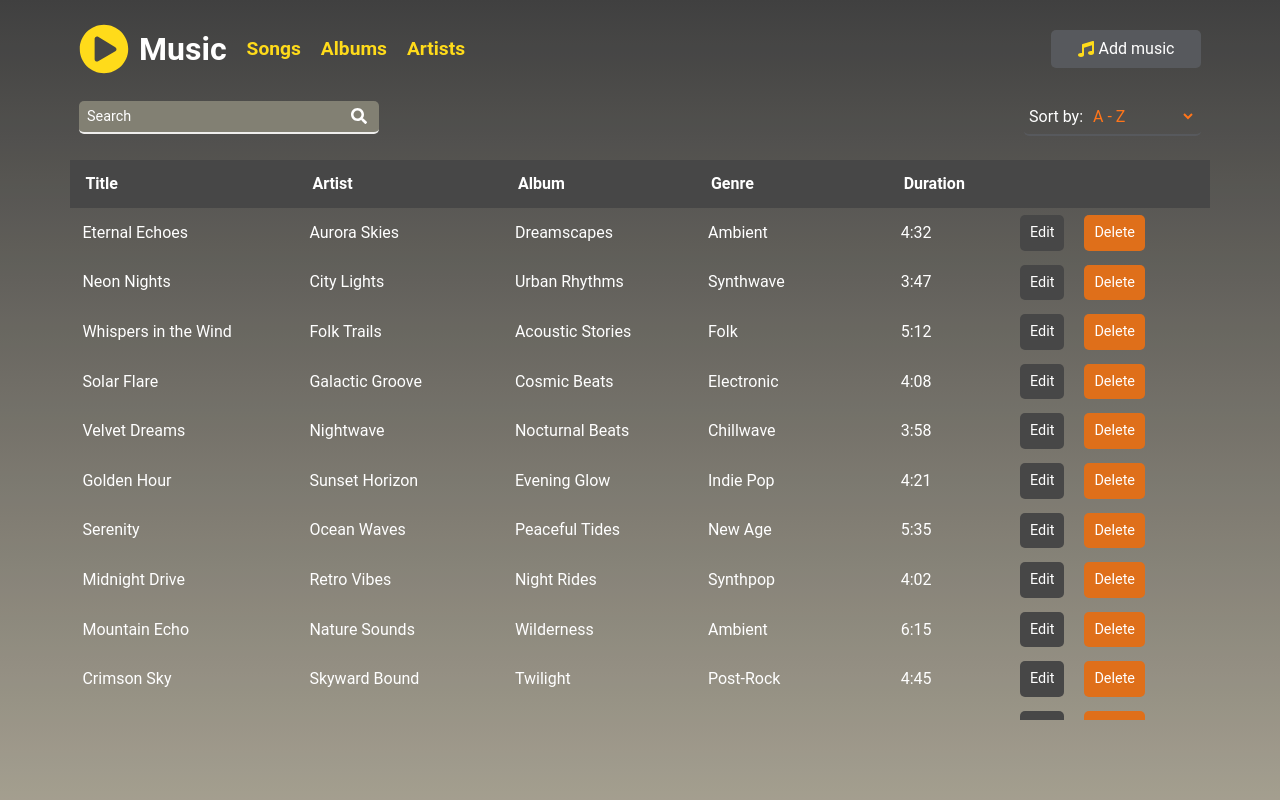
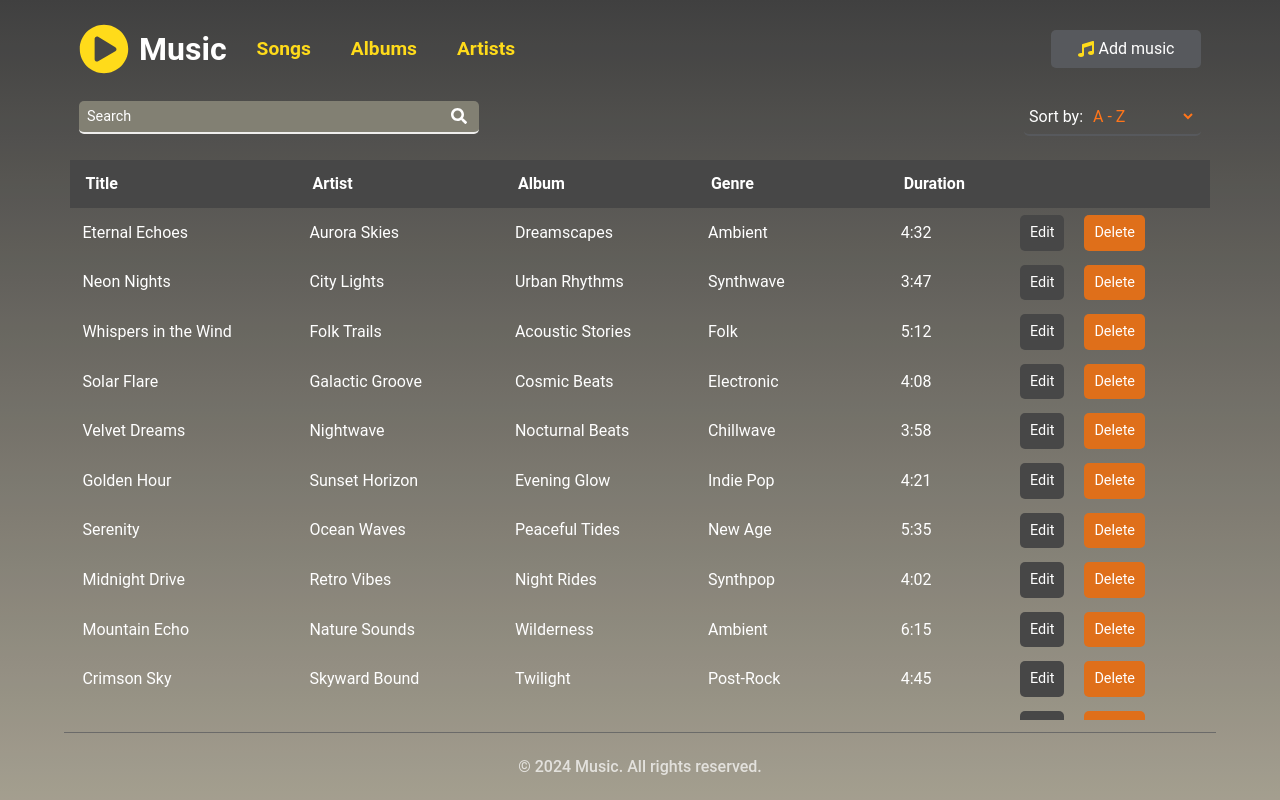
Before and after one commit to tamirat-dejene/test-project-client, a React (Vite) app: page / in a window 1280 px wide. Built offline with nearby package versions, Linux system fonts and the light colour scheme.

Commit message:
almost done

```diff
--- a/package.json
+++ b/package.json
@@ -17,7 +17,8 @@
     "react-dom": "^18.3.1",
     "react-router-dom": "^6.26.1",
     "rebass": "^4.0.7",
-    "styled-system": "^5.1.5"
+    "styled-system": "^5.1.5",
+    "test-project": "file:"
   },
   "devDependencies": {
     "@eslint/js": "^9.9.0",
--- a/src/components/App.tsx
+++ b/src/components/App.tsx
@@ -10,7 +10,20 @@ const Container = styled.div`
 
 const Footer = styled.div`
   background-color: inherit;
-  height: 10vh;
+  height: 8.5vh;
+  display: flex;
+  align-items: center;
+  justify-content: center;
+  color: white;
+  font-size: 1rem;
+  font-weight: 500;
+  opacity: 0.7;
+
+  border-top: 1px solid #45474B;
+  width: 90vw;
+  margin: 0 auto;
+  margin-top: 1.5vh;
+
 `
 const App = () => {
   return (
@@ -22,6 +35,7 @@ const App = () => {
         <Outlet />
       </div>
       <Footer>
+        <p>© 2024 Music. All rights reserved.</p>
       </Footer>
     </Container>
   )
--- a/src/components/NavBar.tsx
+++ b/src/components/NavBar.tsx
@@ -2,7 +2,6 @@ import React from "react";
 import { FaMusic, FaPlayCircle, FaSearch } from "react-icons/fa";
 import { Button, Categories, Header, Logo, LogoAndCategories, LogoAndCategoriesAndAddMusic, Search, SearchAndSort, SortBy, StyledForm, StyledLink } from '../styles/navbar.tsx';
 import { getMusics } from "../services/mockdata.ts";
-
 
 const NavBar: React.FC = () => {
   return (
@@ -10,19 +9,25 @@ const NavBar: React.FC = () => {
       <LogoAndCategoriesAndAddMusic>
         <LogoAndCategories>
           <Logo fontSize="2rem">
-            <FaPlayCircle color="gold" size={50}/>
+            <FaPlayCircle color="gold" size={50} />
             <h1>Music</h1>
           </Logo>
           <Categories>
-            <StyledLink to={"/songs"}>Songs</StyledLink>
-            <StyledLink to={"/albums"}>Albums</StyledLink>
-            <StyledLink to={"/artists"}>Artists</StyledLink>
+            <StyledLink to={"/songs"}>Songs
+              <div className="bar"></div>
+            </StyledLink>
+            <StyledLink to={"/albums"}>Albums
+              <div className="bar"></div>
+            </StyledLink>
+            <StyledLink to={"/artists"}>Artists
+              <div className="bar"></div>
+            </StyledLink>
           </Categories>
         </LogoAndCategories>
         <StyledForm>
           <Button type="submit" m="0" p="2">
             <FaMusic color="gold" />
-            <p>Add music</p>
+            <p>{ }Add music</p>
           </Button>
         </StyledForm>
       </LogoAndCategoriesAndAddMusic>
--- a/src/styles/navbar.tsx
+++ b/src/styles/navbar.tsx
@@ -1,12 +1,11 @@
 import styled from "@emotion/styled";
 import { space, layout, color, typography, SpaceProps, LayoutProps, ColorProps, TypographyProps } from "styled-system";
-import { Link } from "react-router-dom";
+import { NavLink } from "react-router-dom";
 type ButtonProps = SpaceProps & LayoutProps & ColorProps & TypographyProps;
 
 const Header = styled.header`
   display: flex;
   flex-direction: column;
-
   align-items: center;
   justify-content: center;
   gap: 25px;
@@ -31,7 +30,8 @@ const Logo = styled.div<TypographyProps>`
   }
 
   svg {
-    font-size: 3rem;
+    min-width: 50px;
+    min-height: 50px;
   }
 
   @media (max-width: 680px) {
@@ -85,7 +85,7 @@ const StyledForm = styled.form`
   min-width: 150px;
 `;
 
-const StyledLink = styled(Link) <TypographyProps>`
+const StyledLink = styled(NavLink) <TypographyProps>`
   ${typography}
   ${color}
   color: gold;
@@ -93,10 +93,27 @@ const StyledLink = styled(Link) <TypographyProps>`
   font-weight: bold;
   text-decoration: none;
   transition: color 0.3s ease;
+  padding: 5px 10px;
+
+  .bar {
+    display: none;
+  }
 
   &:hover {
     color: #FABC3F;
   }
+
+   &.active {
+    .bar {
+      display: block;
+      width: 30%;
+      margin: 0 auto;
+      margin-top: 5px;
+      height: 3px;
+      background-color: #ff6600;
+    }
+  }
+
 `;
 
 const SortBy = styled.div`
@@ -137,7 +154,7 @@ const Search = styled.div`
   border-bottom: 2px solid #EEEDEB;
   border-radius: 5px;
   padding: 2px 5px;
-  width: 300px;
+  width: 400px;
   max-width: 100%;
   transition: border 0.3s ease;
 
@@ -177,7 +194,7 @@ const SearchAndSort = styled.div`
   @media (max-width: 680px) {
     flex-direction: column;
     align-items: flex-start;
-    gap: 10px;
+    gap: 15px;
   }
 `;
 
@@ -198,7 +215,7 @@ const LogoAndCategoriesAndAddMusic = styled.div`
   @media (max-width: 680px) {
     flex-direction: column;
     align-items: flex-start;
-    gap: 10px;
+    gap: 15px;
   }
 `;
 
--- a/src/styles/songs.tsx
+++ b/src/styles/songs.tsx
@@ -13,7 +13,7 @@ const Table = styled.table`
   font-size: 1rem;
   text-align: left;
 
-  margin-bottom: 20px;
+  margin-bottom: 10px;
 
   thead {
     position: sticky;
--- a/src/styles/test.css
+++ /dev/null
@@ -1,5 +0,0 @@
-div {
-  scrollbar-width: thin;
-  scrollbar-color: red blue;
-
-}
```
Also changed, not shown: 1 other file (tests, documents, lock files or other folders).
